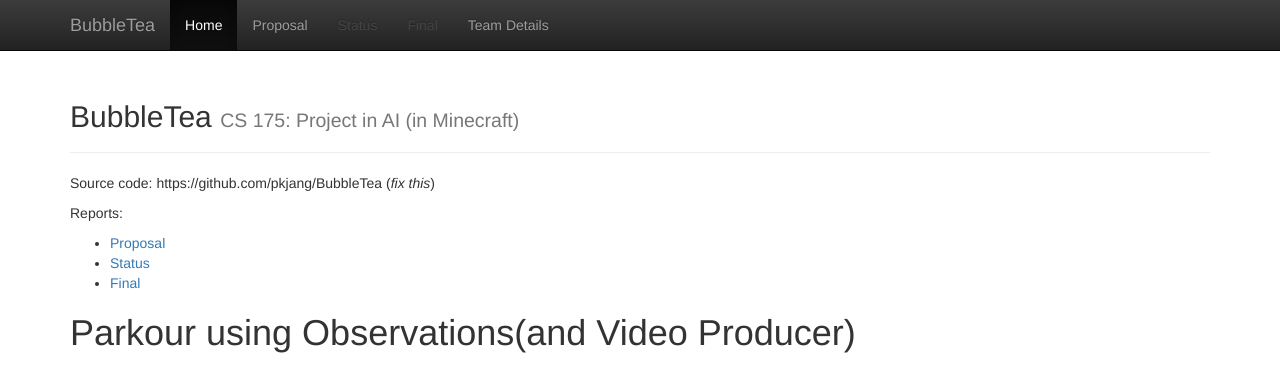
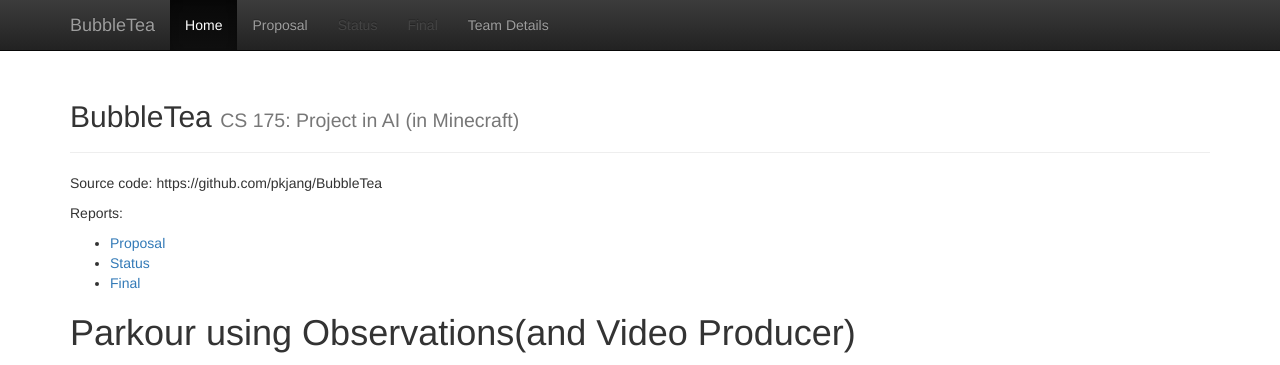
Before and after one commit to pkjang/BubbleTea, a Jekyll site: the page built from docs/index.md, in a window 1280 px wide and 1113 px high. Shown: the top 365 px of the window. Built offline with Jekyll 4.4.1, drawn with Linux system fonts in a browser that asks for light colours; our own code applies the rules of GitHub Pages for plain Markdown files.

Commit message:
Update index.md

```diff
--- a/docs/index.md
+++ b/docs/index.md
@@ -1,9 +1,4 @@
----
-layout: default
-title:  Home
----
-
-Source code: https://github.com/pkjang/BubbleTea (_fix this_)
+Source code: https://github.com/pkjang/BubbleTea
 
 Reports:
 
```
